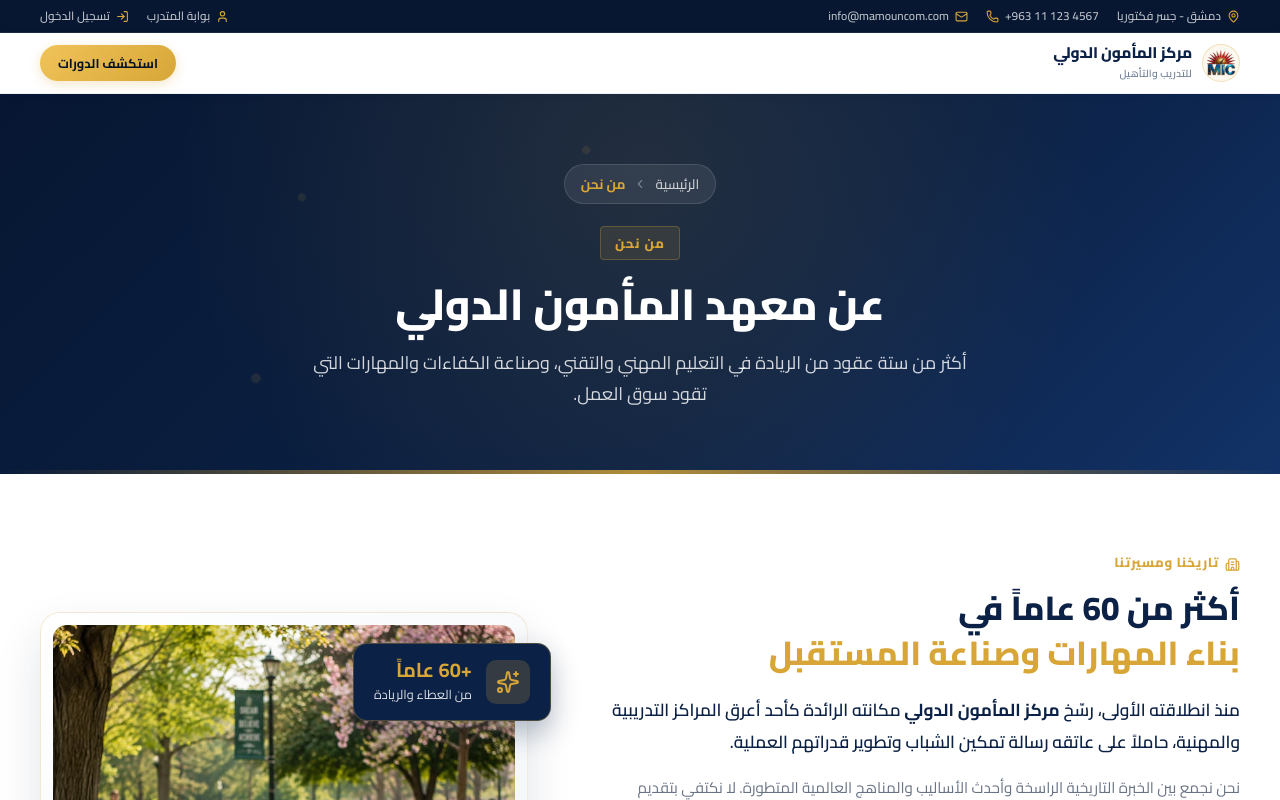
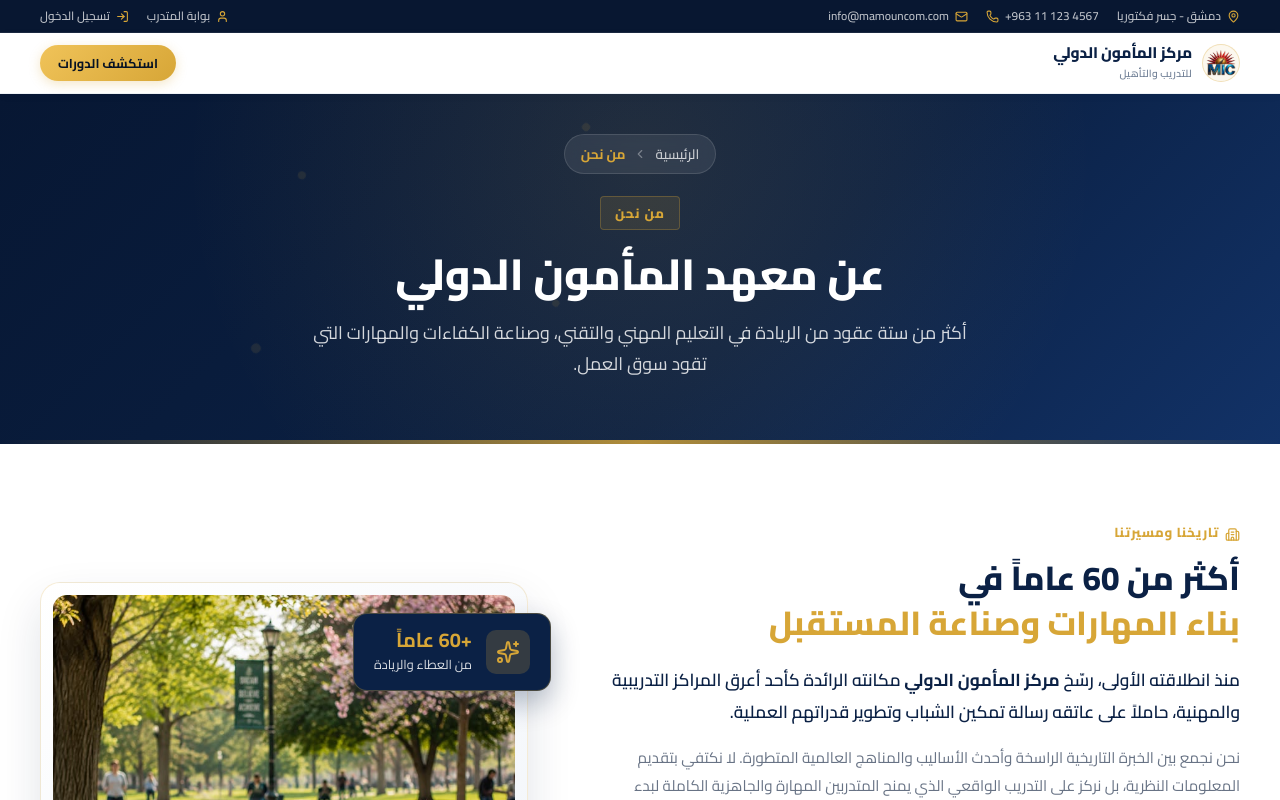
Before and after one commit to mohamd-wanli/Mamoun-Center-Site, a React (Vite) app: page /about in a window 1280 px wide. Shown: the top 800 px of the page. Built offline with nearby package versions, Linux system fonts and the light colour scheme.

Commit message:
edit padding page header

```diff
--- a/src/components/common/PageHeader/PageHeader.css
+++ b/src/components/common/PageHeader/PageHeader.css
@@ -2,7 +2,8 @@
   position: relative;
   background: linear-gradient(135deg, #071733 0%, #0b2145 60%, #123267 100%);
   color: #ffffff;
-  padding: 70px 0 65px;
+  padding: 40px 0px 65px;
+
   overflow: hidden;
   direction: rtl;
   text-align: center;
@@ -28,7 +29,6 @@
   max-width: 860px;
 }
 
-/* Breadcrumbs */
 .page-hero-breadcrumbs {
   display: inline-flex;
   align-items: center;
```
Also changed, not shown: src/components/common/PageHeader/PageHeader.jsx (line endings or trailing spaces), src/components/contact/ContactCards/ContactCards.jsx (line endings or trailing spaces).
